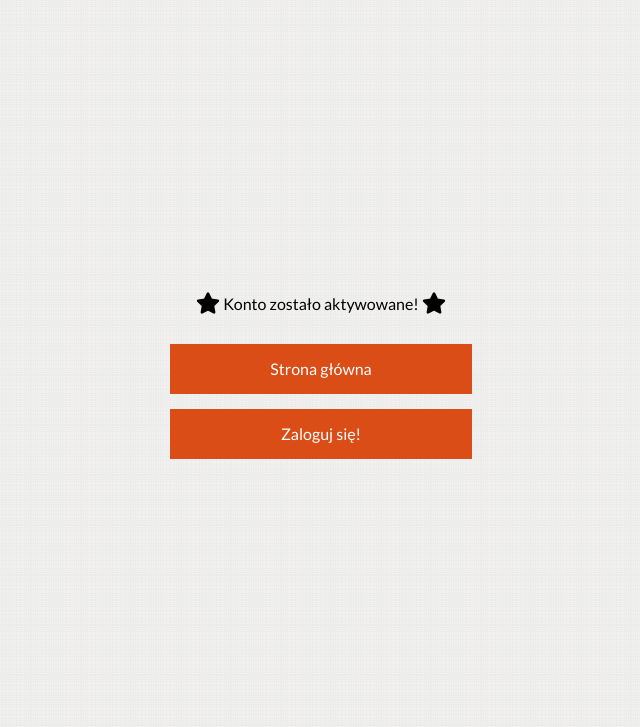
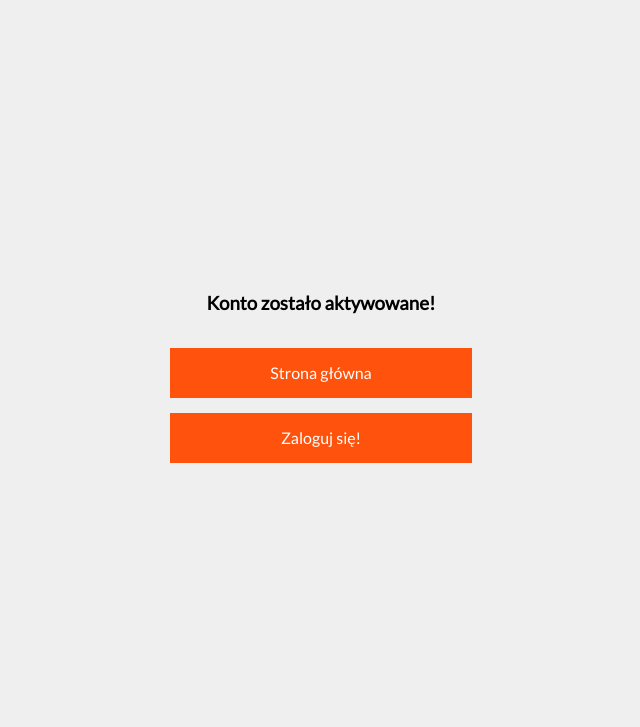
Before and after one commit to najwer23/syssyitia, a Symfony app: template templates/firstPageLogin/firstPageRegisterActive.html.twig in a window 1280 px wide. Shown: the top 727 px of the page, without its empty margins (319-959 px from the left). Run offline with Twig, Linux system fonts and the light colour scheme; the template is opened without the code that fills it, so the values that code supplies are empty; some libraries are stand-ins or nearby versions.

Commit message:
refractoring info msg after register_form

```diff
--- a/public/CSS/info.css
+++ b/public/CSS/info.css
@@ -1,11 +1,11 @@
 body {
     /* background-color: #F0F1D5; */
     /* https: //www.toptal.com/designers/subtlepatterns/?s=sos */
-    background-image: url("../../IMG/s.png");
     font-family: 'Lato', sans-serif;
+    background-color: #EFEFEF;
 }
 
-.infoRegisterAfter{
+.infoRegisterAfter, .infoRegisterActive{
     width: 100%;
     height: calc(100vh - 80px);
     display: flex;
@@ -23,7 +23,7 @@ body {
     display: block;
     height: 50px;
     width: 302px;
-    background: rgb(218, 77, 22);
+    background: #FF530D;
     text-decoration: none;
     line-height: 50px;
     margin-top: 15px;
@@ -35,7 +35,7 @@ body {
 }
 
 .link a:hover {
-    background: rgb(233, 103, 52);
+    background: #BF3E0A;
     -webkit-transition: opacity 0.3s;
     -moz-transition: opacity 0.3s;
     -ms-transition: opacity 0.3s;
@@ -46,6 +46,8 @@ body {
 
 @media screen and (max-width: 320px),
 screen and (max-height: 500px) {
+
+
     .infoRegisterAfter {
 
         display: block;
@@ -60,3 +62,22 @@ screen and (max-height: 500px) {
 
 
 }
+
+
+@media screen and (max-height: 300px) {
+
+
+    .infoRegisterActive {
+
+        display: block;
+        width: 320px;
+        margin-left: auto;
+        margin-right: auto;
+        text-align: center;
+        margin-top: 50px;
+        padding-bottom: 25px;
+        height: 100%;
+    }
+
+
+}
--- a/public/CSS/posts/postAbout.css
+++ b/public/CSS/posts/postAbout.css
@@ -57,13 +57,13 @@
 
 .link a {
     display: block;
-    height: 50px;
+    height: 65px;
     width: 100%;
     margin-left: auto;
     margin-right: auto;
     background: #205081;
     text-decoration: none;
-    line-height: 50px;
+    line-height: 65px;
     margin-top: 30px;
     margin-bottom: 30px;
     text-decoration: none;
--- a/templates/firstPageLogin/firstPageRegisterActive.html.twig
+++ b/templates/firstPageLogin/firstPageRegisterActive.html.twig
@@ -20,9 +20,9 @@
 
 <body>
 
-    <section class="infoRegisterAfter">
+    <section class="infoRegisterActive">
         <div class="info">
-            <p><i class="fas fa-lg fa-star"></i> Konto zostało aktywowane! <i class="fas fa-lg fa-star"></i></p>
+            <h3> Konto zostało aktywowane! </h3>
         </div>
         <div class="link"><a href="/">Strona główna</a></div>
         <div class="link"><a href="/login">Zaloguj się!</a></div>
```
